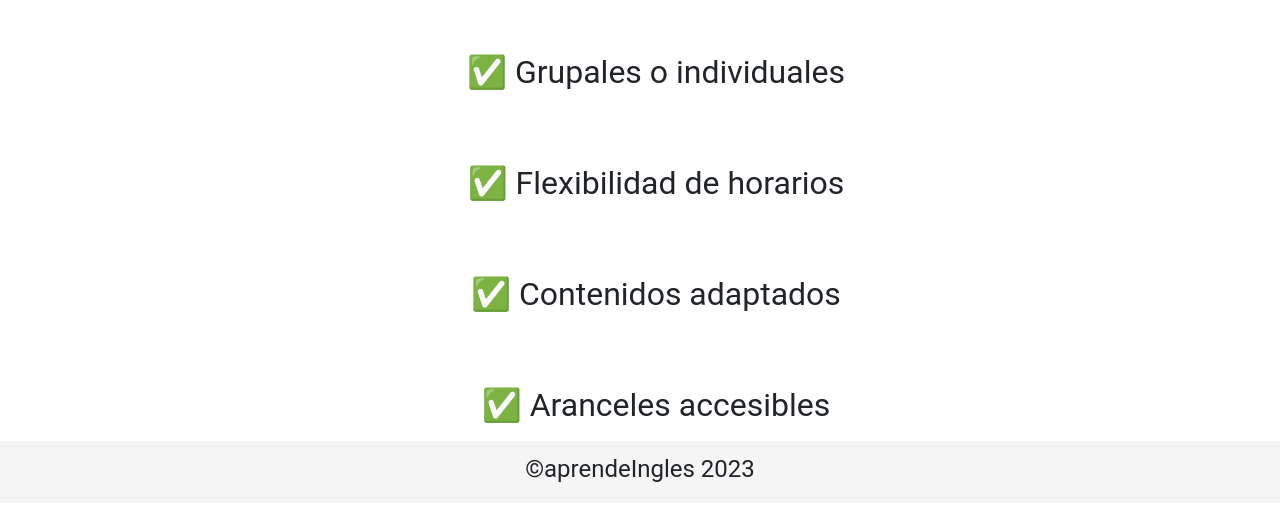
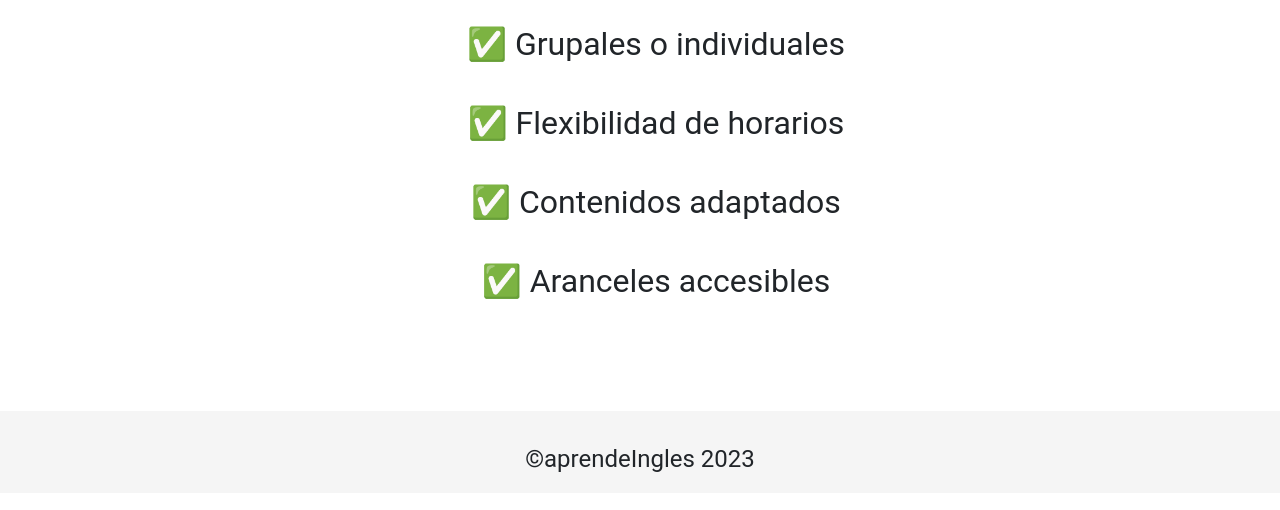
Before and after one commit to fedecera88/aprendeIngles, a plain HTML site: page pages/caracteristicas.html in a window 1280 px wide. Shown: the part 290-800 px from the top of the page. Drawn offline with nearby package versions, Linux system fonts and the light colour scheme.

Commit message:
arreglos en diseño

```diff
--- a/css/estilos.css
+++ b/css/estilos.css
@@ -199,6 +199,7 @@ header img{
 }
 
   footer{
+    padding-top: 20px;
     width: 100%;
     font-size: 1.50rem;
     background-color: rgb(245, 245, 245);
@@ -231,7 +232,7 @@ footer p{
     .cartel h1{
         font-size: 7em;
     }
-    .container .somos{
+    .somos{
         display: flex;
         justify-content: space-evenly;
         align-items: center;
@@ -291,7 +292,8 @@ footer p{
 
     .caracteristicas{
         height: 75vh;
-        line-height: 3;
+        line-height: 2;
+        padding: 20px;
     }
 
     .caracteristicas h1{
--- a/pages/caracteristicas.html
+++ b/pages/caracteristicas.html
@@ -39,8 +39,7 @@
               </nav>
     </header>
     <Main>
-        <div class="container">
-            <div class="caracteristicas">
+        <div class="caracteristicas">
             <h1>Caracteristicas de las clases</h1>
             <ul>
                 <li>✅ Clases online</li>
@@ -49,7 +48,6 @@
                 <li>✅ Contenidos adaptados</li>
                 <li>✅ Aranceles accesibles</li>
             </ul>
-            </div>
         </div>
     </main>
     <footer>
```
Also changed, not shown: pages/nosotros.html (+0 -2 lines).
